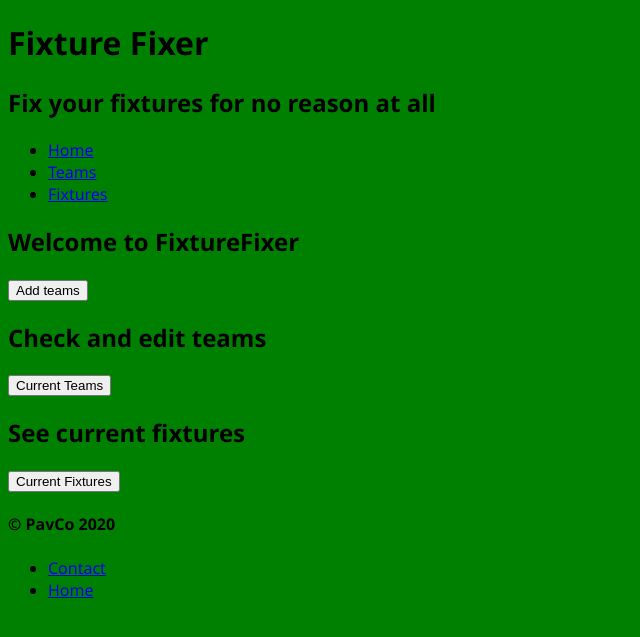
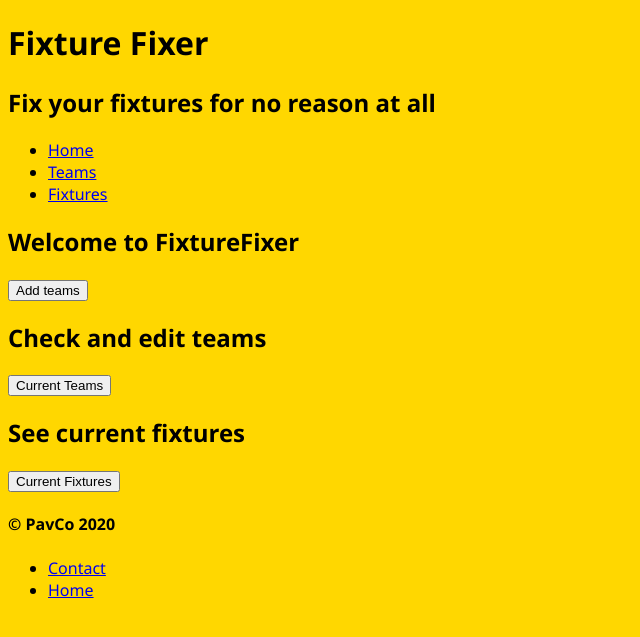
Before and after one commit to fatpav/first_project, a Flask app: page / in a window 1280 px wide. Shown: the top 637 px of the page, without its empty margins (0-640 px from the left). Run offline with Flask 2, Linux system fonts and the light colour scheme.

Commit message:
finished with a bit of CSS

```diff
--- a/static/style.css
+++ b/static/style.css
@@ -1,4 +1,4 @@
 body {
     font-family: 'Segoe UI', Tahoma, Geneva, Verdana, sans-serif;
-    background-color: green;
+    background-color: gold;
 }
```
